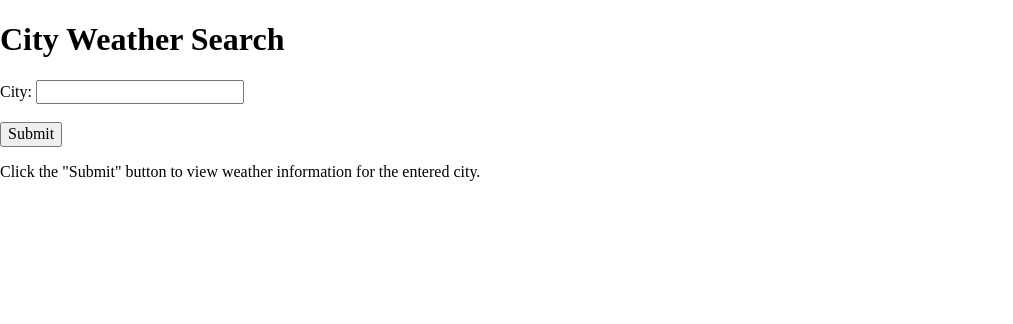
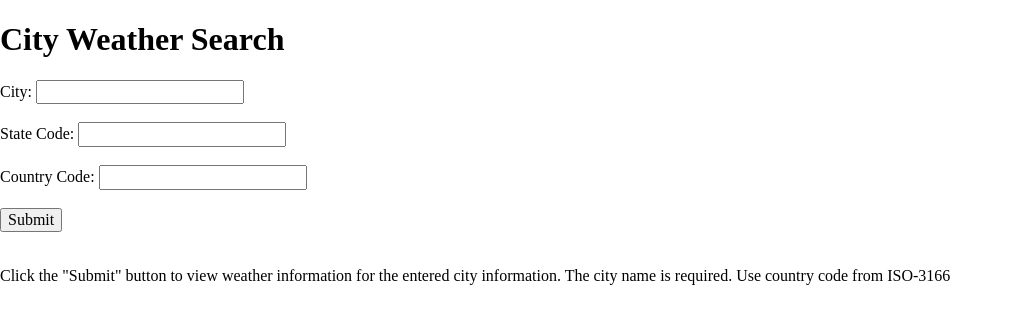
Before and after one commit to alext111/weather-system, a Django app: page /weather/search/ in a window 1280 px wide. Shown: the top 324 px of the page, without its empty margins (0-1013 px from the left). Run offline with Django 3.2, Linux system fonts and the light colour scheme; some libraries are stand-ins or nearby versions.

Commit message:
Added state and country code functionality

```diff
--- a/weatherapp/weather/templates/weather_search.html
+++ b/weatherapp/weather/templates/weather_search.html
@@ -8,9 +8,13 @@
   {% csrf_token %}
   <label for="city">City:</label>
   <input type="text" id="city" name="city_name"><br><br>
-  <input type="submit" value="Submit">
+  <label for="state">State Code:</label>
+  <input type="text" id="state" name="state_code"><br><br>
+  <label for="country">Country Code:</label>
+  <input type="text" id="country" name="country_code"><br><br>
+  <input type="submit" value="Submit"><br><br>
 </form>
 
-<p>Click the "Submit" button to view weather information for the entered city.</p>
+<p>Click the "Submit" button to view weather information for the entered city information. The city name is required. Use country code from ISO-3166</p>
 
 {% endblock %}
--- a/weatherapp/weather/utils.py
+++ b/weatherapp/weather/utils.py
@@ -4,11 +4,21 @@ from datetime import date
 #api key and city id for openweathermapapi
 api_key = '9d899b36cc540f63dae387657f3b1c1a'
 
-def getWeather(city_name):
+def getWeather(city_name,state_code,country_code):
     # obtains api data in json format
-    weatherData = requests.get('http://api.openweathermap.org/data/2.5/weather?q=' + city_name + '&appid=' + api_key)
+    if country_code != "" and state_code != "":
+        weatherData = requests.get(
+            'http://api.openweathermap.org/data/2.5/weather?q=' + city_name + ',' + state_code + ',' + country_code + '&appid=' + api_key)
+    elif state_code != "":
+        weatherData = requests.get(
+            'http://api.openweathermap.org/data/2.5/weather?q=' + city_name + ',' + state_code + '&appid=' + api_key)
+    elif country_code != "":
+        weatherData = requests.get(
+            'http://api.openweathermap.org/data/2.5/weather?q=' + city_name + ',' + country_code + '&appid=' + api_key)
+    else:
+        weatherData = requests.get('http://api.openweathermap.org/data/2.5/weather?q=' + city_name + '&appid=' + api_key)
     weatherData = weatherData.json()
-
+    print(weatherData)
     # convert temperatures from kelvin to fahrenheit
     tempMaxFahrenheit = (weatherData['main']['temp_max'] - 273.15) * 1.8 + 32
     tempMinFahrenheit = (weatherData['main']['temp_min'] - 273.15) * 1.8 + 32
--- a/weatherapp/weather/views.py
+++ b/weatherapp/weather/views.py
@@ -14,7 +14,9 @@ def weather_info(request):
 def search(request):
     if request.method == 'POST':
         city_name = request.POST.get("city_name", None)
-        data = getWeather(str(city_name))
+        state_code = request.POST.get("state_code", None)
+        country_code = request.POST.get("country_code", None)
+        data = getWeather(str(city_name),str(state_code),str(country_code))
 
         # return user to required page
         return render(request, 'weather_search_result.html', {'search_data': data})
```
